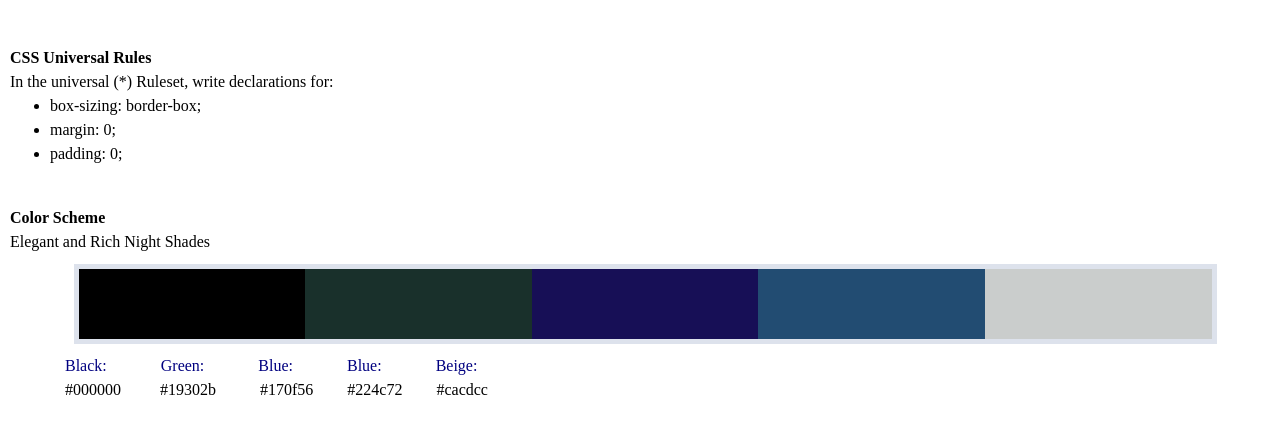
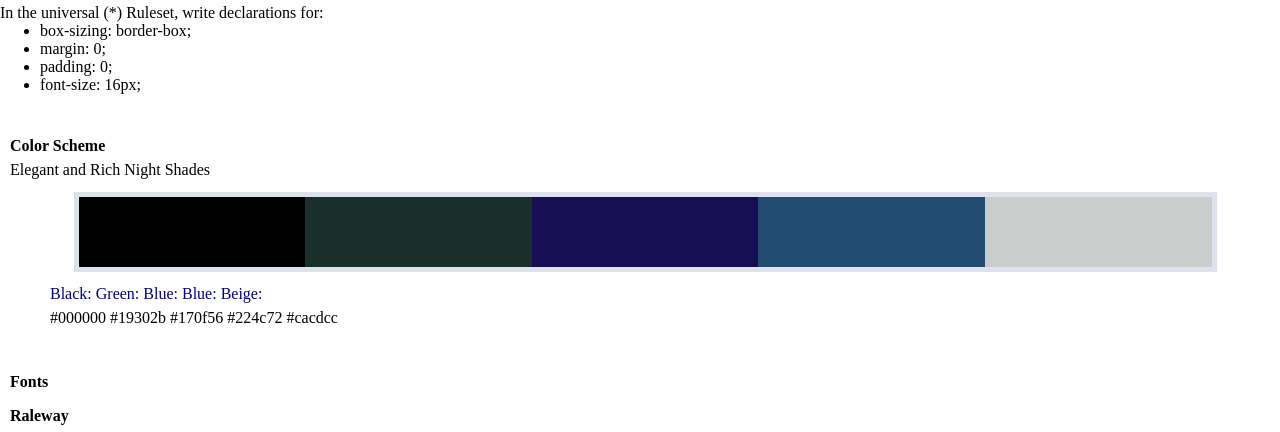
Before and after one commit to sfranc-1/Challenge-Project-Website-Design, a plain HTML site: page index.html in a window 1280 px wide. Shown: the part 84-516 px from the top of the page. Drawn offline with Linux system fonts and the light colour scheme; files whose address does not match are found by name; a web font is replaced by a local one.

Commit message:
Update index.html
Better organized and written code

```diff
--- a/index.html
+++ b/index.html
@@ -2,10 +2,10 @@
 <html>
   <head>
     <title>Challenge-Project-WebsiteDesignSystem</title>
-    <link href="index.css" rel="stylesheet">
+    <link href="C:\CC Projects\Website Design System Project\Resources\index.css" rel="stylesheet">
     <link rel="preconnect" href="https://fonts.googleapis.com">
-<link rel="preconnect" href="https://fonts.gstatic.com" crossorigin>
-<link href="https://fonts.googleapis.com/css2?family=Cormorant&family=Cormorant+Garamond:wght@500&family=Cormorant+SC&family=IM+Fell+French+Canon+SC&family=Raleway&display=swap" rel="stylesheet">
+    <link rel="preconnect" href="https://fonts.gstatic.com" crossorigin>
+    <link href="https://fonts.googleapis.com/css2?family=Cormorant&family=Cormorant+Garamond:wght@500&family=Cormorant+SC&family=IM+Fell+French+Canon+SC&family=Raleway&display=swap" rel="stylesheet">
   </head>
 
   <body>
@@ -13,13 +13,14 @@
     <h2>Challenge Project</h2>
 
     <!-- << Preliminary Requirements >> -->
-    <div class="css-rules">
+    <div class="rules">
       <h4>CSS Universal Rules</h4>
       <p>In the universal (*) Ruleset, write declarations for:</p>
-      <ul>
+      <ul class="rules-req">
         <li>box-sizing: border-box;</li>
         <li>margin: 0;</li>
         <li>padding: 0;</li>
+        <li>font-size: 16px;</li>
       </ul>
     </div>
 
@@ -28,32 +29,34 @@
       <h4>Color Scheme</h4>
       <p>Elegant and Rich Night Shades</p>
 
-      <div class="color-swatches">
-        <div class="side">
+      <div class="color-content">
+        <div class="color-swatches">
           <div class="color-1"></div>
           <div class="color-2"></div>
           <div class="color-3"></div>
           <div class="color-4"></div>
           <div class="color-5"></div>
         </div>
-      </div>
 
-      <div>
-        <ul class="swatches-name">
-          <li class="bk"> Black:</li>
-          <li class="g"> Green:</li>
-          <li class="b1">Blue:</li>
-          <li class="b2"> Blue:</li>
-          <li class="bg">Beige:</li>
-        </ul>
+        <div class="swatches-name">
+          <ul class="swatches">
+            <li> Black:</li>
+            <li> Green:</li>
+            <li>Blue:</li>
+            <li> Blue:</li>
+            <li>Beige:</li>
+          </ul>
+        </div>
 
-        <ul class="hex">
-          <li class="bk1">#000000</li>
-          <li class="g1">#19302b</li>
-          <li class="b11">#170f56</li>
-          <li class="b21">#224c72</li>
-          <li class="bg1">#cacdcc</li>
-        </ul>
+        <div class="hex">
+          <ul class="numbers">
+            <li>#000000</li>
+            <li>#19302b</li>
+            <li>#170f56</li>
+            <li>#224c72</li>
+            <li>#cacdcc</li>
+          </ul>
+        </div>
       </div>
     </div>
 
@@ -86,7 +89,7 @@
       </div>
 
     </div>
-    <!-- << Section Fonts >> -->
+
 
   </body>
 </html>
```
